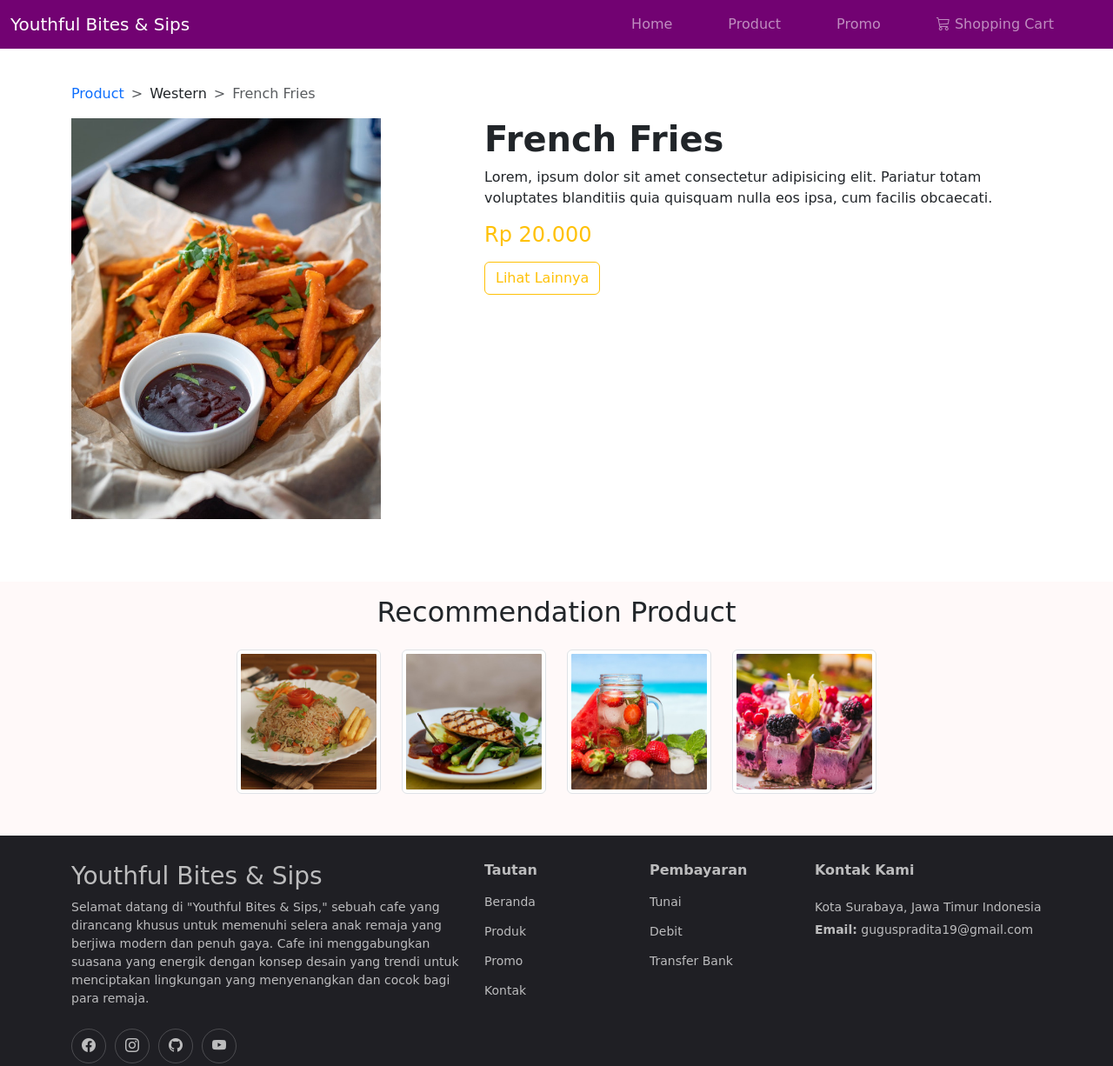
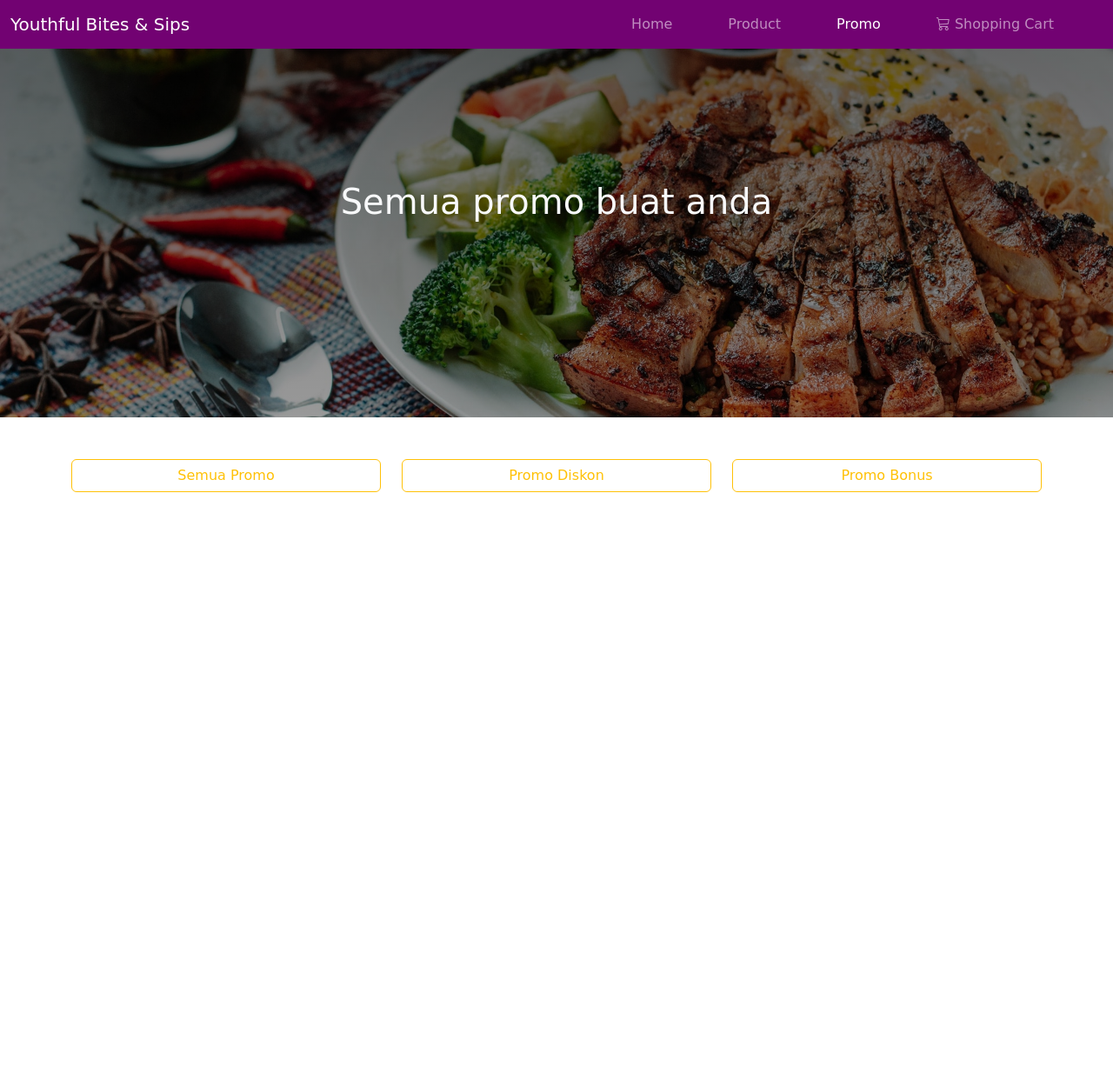
Before and after one commit to guguspradita/toko-online-boots5, a plain HTML site: page promo.html in a window 1280 px wide. Shown: the top 1226 px of the page at 87% size. After the commit the page ends 800 px from the top, so only its background shows below. Drawn offline with nearby package versions, Linux system fonts and the light colour scheme.

Commit message:
page promo, nav, banner, footer

```diff
--- a/css/style.css
+++ b/css/style.css
@@ -14,6 +14,13 @@ body {
 }
 
 .banner-product {
+  height: 60vh;
+  background: linear-gradient(rgba(0, 0, 0, 0.6), rgba(0, 0, 0, 0.4)), url("../image/banner.jpg");
+  background-size: cover;
+  background-position: center;
+}
+
+.banner-promo {
   height: 60vh;
   background: linear-gradient(rgba(0, 0, 0, 0.6), rgba(0, 0, 0, 0.4)), url("../image/banner.jpg");
   background-size: cover;
--- a/detail.html
+++ b/promo.html
@@ -4,10 +4,11 @@
 <head>
     <meta charset="UTF-8">
     <meta name="viewport" content="width=device-width, initial-scale=1.0">
-    <title>Nama Product | Youthful Bites & Sips</title>
+    <title>Promo | Youthful Bites & Sips</title>
     <link rel="stylesheet" href="bootstrap-5.3.2-dist/css/bootstrap.min.css">
     <link rel="stylesheet" href="https://cdn.jsdelivr.net/npm/bootstrap-icons@1.11.1/font/bootstrap-icons.css">
     <link rel="stylesheet" href="css/style.css">
+    <link rel="stylesheet" href="dist/css/lightbox.min.css">
 </head>
 
 <body>
@@ -28,7 +29,7 @@
                         <a class="nav-link" href="product.html">Product</a>
                     </li>
                     <li class="nav-item me-5">
-                        <a class="nav-link" href="promo.html">Promo</a>
+                        <a class="nav-link active" href="#">Promo</a>
                     </li>
                     <li class="nav-item me-5">
                         <a class="nav-link" href="card.html" aria-disabled="true"><i class="bi bi-cart3"></i> Shopping
@@ -40,77 +41,34 @@
     </nav>
     <!-- End of Navbar -->
 
-    <!-- Breadcrumb -->
-    <div class="container-fluid pt-5">
-        <div class="container pt-5">
-            <nav style="--bs-breadcrumb-divider: '>';" aria-label="breadcrumb">
-                <ol class="breadcrumb">
-                    <li class="breadcrumb-item"><a href="product.html" style="text-decoration: none;">Product</a></li>
-                    <li class="breadcrumb-item" aria-current="page">Western</li>
-                    <li class="breadcrumb-item active" aria-current="page">French Fries</li>
-                </ol>
-            </nav>
+    <!-- Banner -->
+    <div class="container-fluid banner-promo d-flex align-items-center">
+        <div class="container">
+            <h1 class="text-light text-center mb-3">Semua promo buat anda</h1>
         </div>
     </div>
-    <!-- End Breadcrumb -->
+    <!-- End of Banner -->
 
-    <!-- Content Product -->
-    <div class="container-fluid mb-5">
+    <!-- promo -->
+    <div class="container-fluid py-5">
         <div class="container">
             <div class="row">
-                <!-- Image -->
-                <div class="col-md-5 col-lg-4 mb-4">
-                    <img src="image/product/french-fries.jpg" class="img-fluid" alt="">
+                <div class="col-lg-4">
+                    <button class="btn btn-outline-warning w-100">Semua Promo</button>
                 </div>
-                <!-- Description -->
-                <div class="col-md-6 offset-md-1 col-lg-7 offset-lg-1">
-                    <h1 style="font-weight: 700;">French Fries</h1>
-                    <p>Lorem, ipsum dolor sit amet consectetur adipisicing elit. Pariatur totam voluptates blanditiis
-                        quia quisquam nulla eos ipsa, cum facilis obcaecati.</p>
-                    <h4 class="text-warning">Rp 20.000</h4>
-
-                    <div class="mt-3">
-                        <button class="btn btn-outline-warning">Lihat Lainnya</button>
-                    </div>
+                <div class="col-lg-4">
+                    <button class="btn btn-outline-warning w-100">Promo Diskon</button>
+                </div>
+                <div class="col-lg-4">
+                    <button class="btn btn-outline-warning w-100">Promo Bonus</button>
                 </div>
             </div>
         </div>
     </div>
-    <!-- End Content Product -->
-
-    <!-- Recommendation -->
-    <div class="container-fluid" style="background-color: #fff9f9">
-        <div class="container">
-            <h2 class="text-center py-3">Recommendation Product</h2>
-
-            <div class="row">
-                <div class="col-12 col-sm-6 col-md-4 col-lg-2 offset-lg-2 mb-3">
-                    <a href="detail.html">
-                        <img src="image/product/thumb/fried-rice.jpg" class="img-fluid img-thumbnail" alt="">
-                    </a>
-                </div>
-                <div class="col-12 col-sm-6 col-md-4 col-lg-2 mb-3">
-                    <a href="detail.html">
-                        <img src="image/product/thumb/grilled-meat.jpg" class="img-fluid img-thumbnail" alt="">
-                    </a>
-                </div>
-                <div class="col-12 col-sm-6 col-md-4 col-lg-2 mb-3">
-                    <a href="detail.html">
-                        <img src="image/product/thumb/strawberry-drink.jpg" class="img-fluid img-thumbnail" alt="">
-                    </a>
-                </div>
-                <div class="col-12 col-sm-6 col-md-4 col-lg-2 mb-5">
-                    <a href="detail.html">
-                        <img src="image/product/thumb/raspberry-cake.jpg" class="img-fluid img-thumbnail" alt="">
-                    </a>
-                </div>
-            </div>
-        </div>
-    </div>
-    <!-- End Recommendation -->
+    <!-- End promo -->
 
     <!-- Footer -->
-    <footer id="footer" class="footer">
+    <!-- <footer id="footer" class="footer">
         <div class="container">
             <div class="row gy-4">
                 <div class="col-lg-5 col-md-12 footer-info">
@@ -161,9 +119,11 @@
             </div>
         </div>
 
-    </footer>
+    </footer> -->
     <!-- End Footer -->
+
     <script src="bootstrap-5.3.2-dist/js/bootstrap.bundle.min.js"></script>
+    <script src="dist/js/lightbox-plus-jquery.min.js"></script>
 </body>
 
 </html>
```
